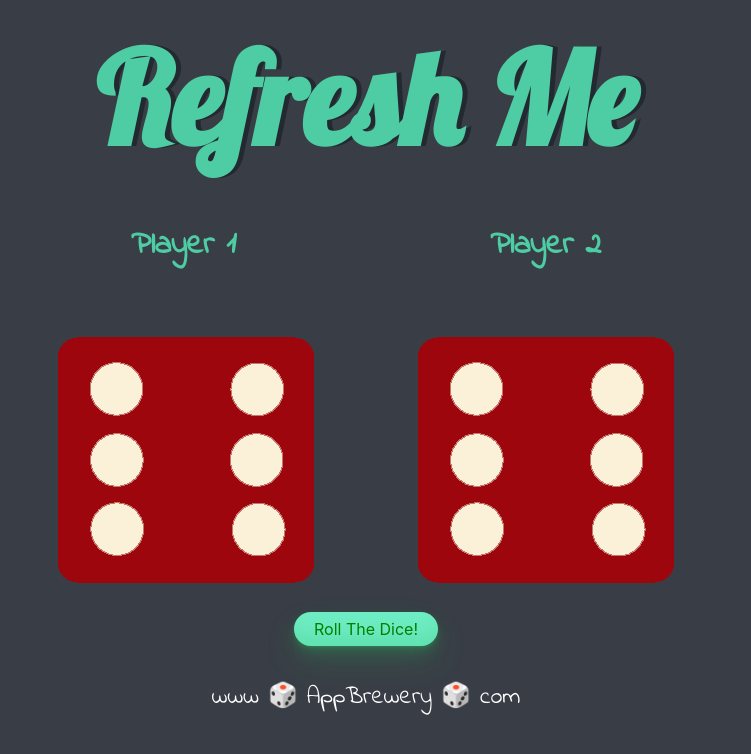
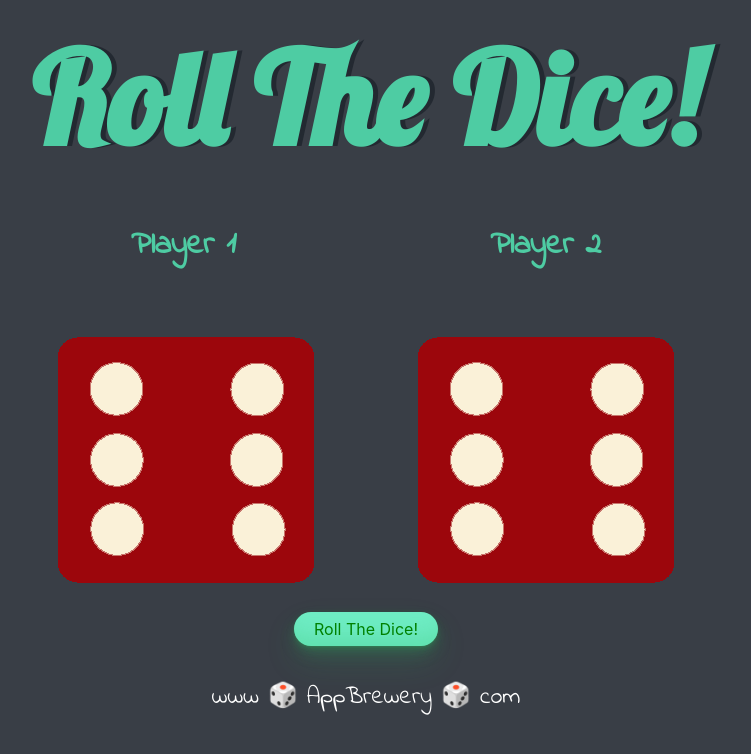
Before and after one commit to SageBaram/randomDice, a website: page index.html in a window 1280 px wide. Shown: the whole page, without its empty margins (274-1025 px from the left). Drawn offline with Linux system fonts and the light colour scheme.

Commit message:
(feat) add button and onclick effect to heading/button

```diff
--- a/index.html
+++ b/index.html
@@ -1,12 +1,14 @@
 <!DOCTYPE html>
 <html lang="en">
-
   <head>
     <meta charset="utf-8" />
     <meta name="viewport" content="width=device-width, initial-scale=1.0" />
     <link rel="preconnect" href="https://fonts.googleapis.com" />
     <link rel="preconnect" href="https://fonts.gstatic.com" crossorigin />
-	<link href="https://fonts.googleapis.com/css2?family=Indie+Flower&family=Lobster&display=swap" rel="stylesheet" />
+    <link
+      href="https://fonts.googleapis.com/css2?family=Indie+Flower&family=Lobster&display=swap"
+      rel="stylesheet"
+    />
     <title>🎲 Dice Gam 🎲</title>
     <link rel="stylesheet" href="css/styles.css" />
   </head>
@@ -14,7 +16,7 @@
   <body>
     <section id="title">
       <div class="container">
-			<h1 class="big-header">Refresh Me</h1>
+        <h1 class="big-header" onclick="onclick()">Roll The Dice!</h1>
         <h2 class="sub-header">Player 1</h2>
         <h2 class="sub-header">Player 2</h2>
       </div>
@@ -33,5 +35,4 @@
   <section id="footer">
     <p>www 🎲 AppBrewery 🎲 com</p>
   </section>
-
 </html>
```
Lines whose indentation alone changed are shown as unchanged.
